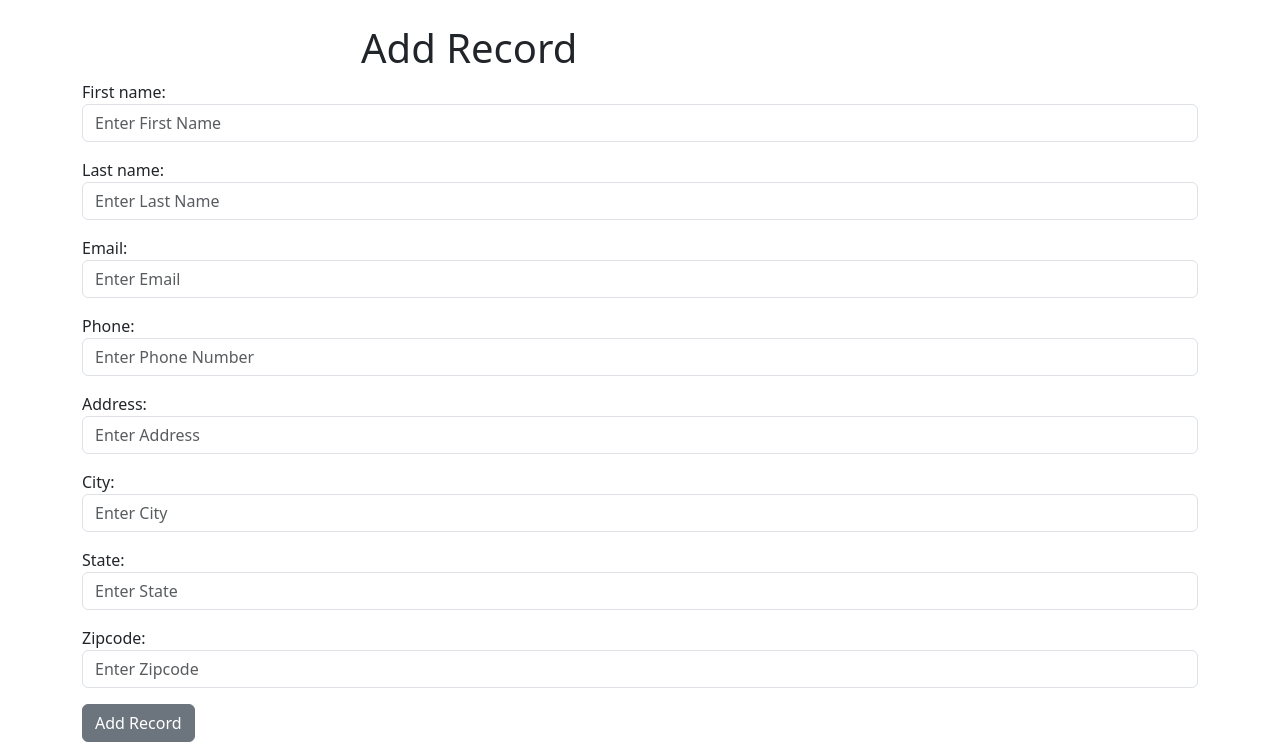
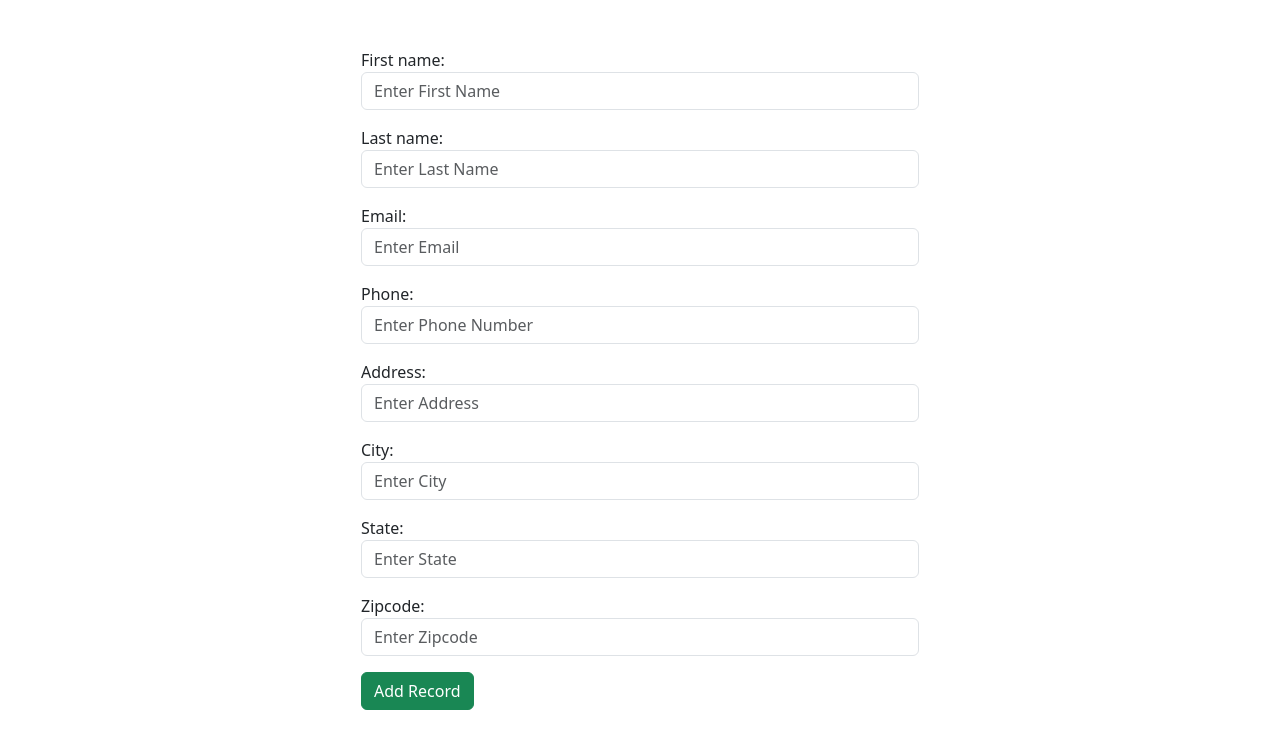
Before and after one commit to DjRxxstr/django-crm-project, a Django app: page /add/ in a window 1280 px wide. Shown: the part 56-800 px from the top of the page. Run offline with Django 4.2, Linux system fonts and the light colour scheme; the visitor is signed in with stand-in values (Sample User, id 1).

Commit message:
Styling changes

```diff
--- a/src/dcrm/website/templates/add.html
+++ b/src/dcrm/website/templates/add.html
@@ -3,18 +3,18 @@
 {% block content %}
 
 <div class = "col-md-6 offset-md-3">
-    <h1>Add Record</h1>
-</div>
-
+    <br>
     <form method = "POST" action = "{% url 'add_record' %}">
         {% csrf_token %}
 
         {{ form.as_p}}
 
-    <button type="submit" class="btn btn-secondary">
+        <button type="submit" class="btn btn-success">
             Add Record
         </button>
 
     </form>
 
+</div>
+
 {% endblock %}
```
Lines whose indentation alone changed are shown as unchanged.
